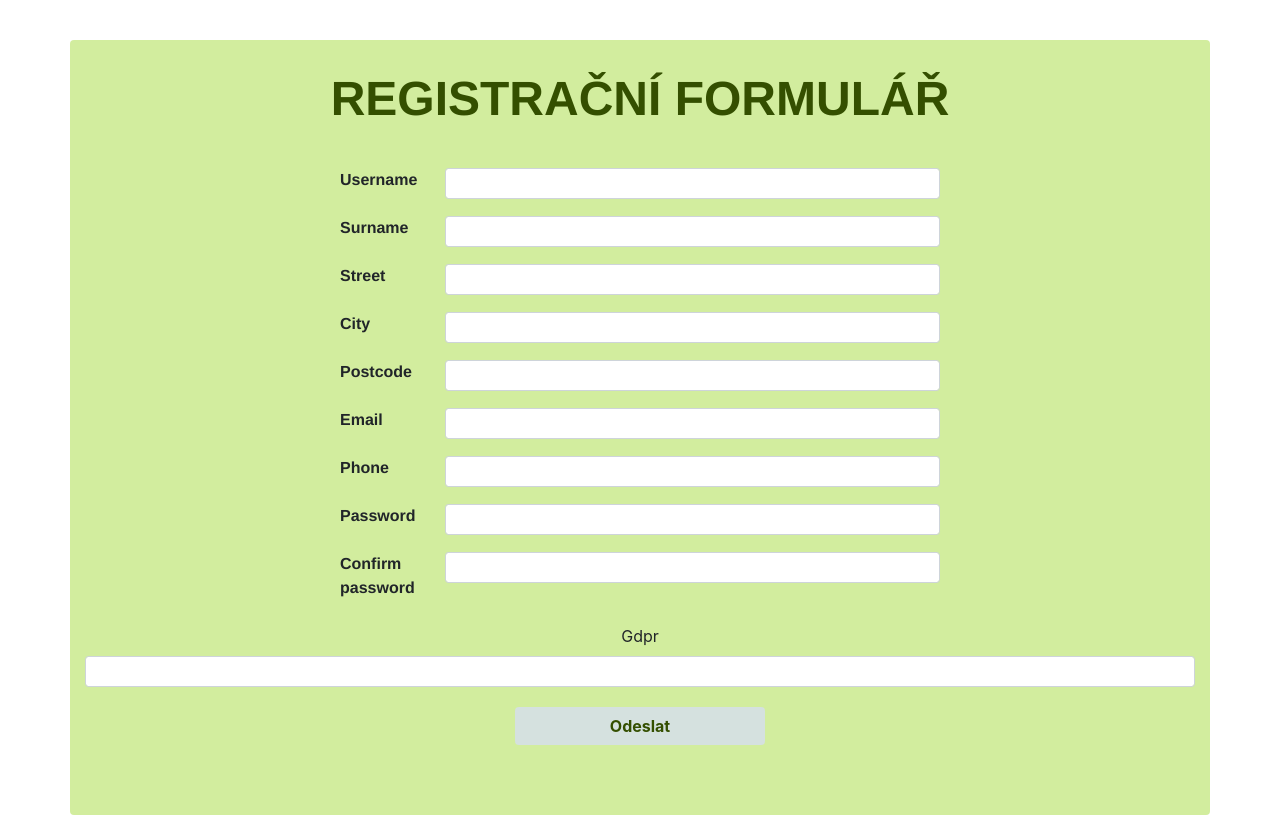
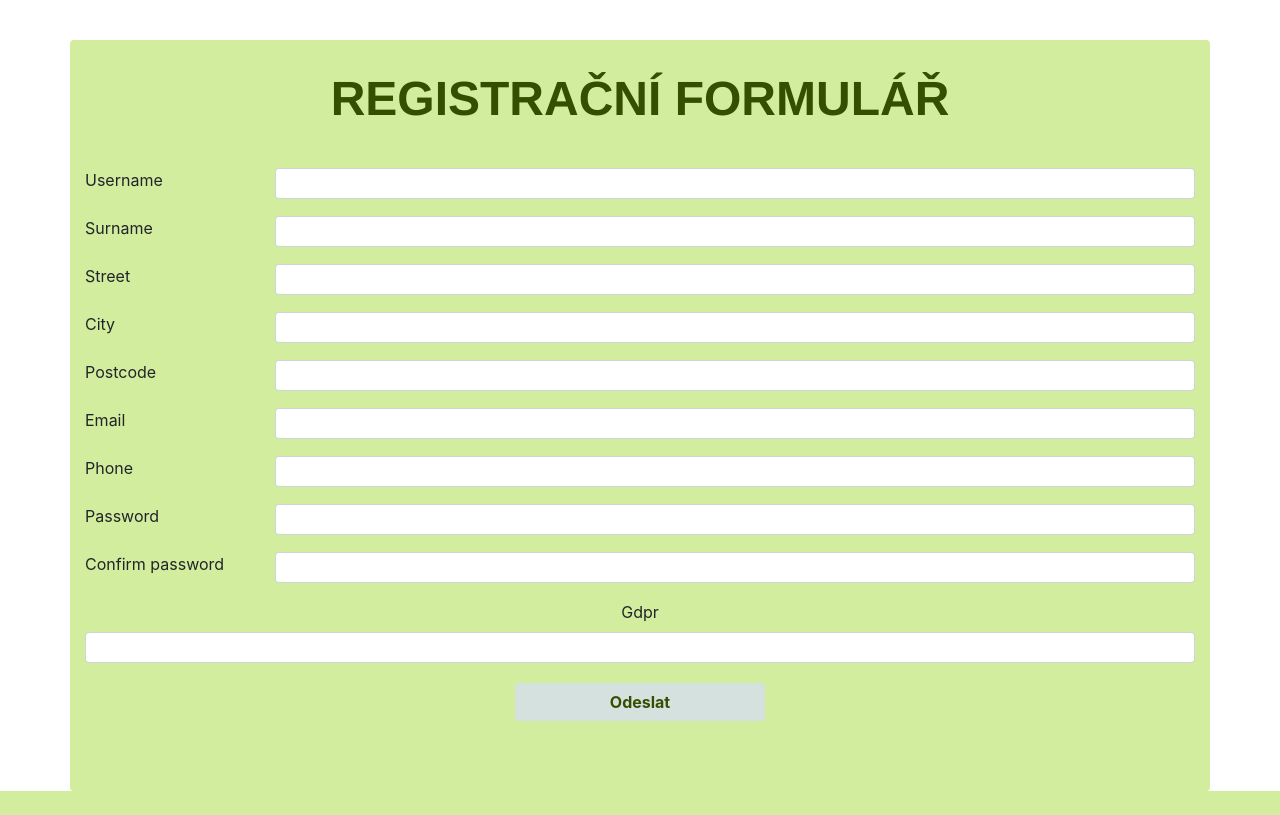
Before and after one commit to ifischerova/bezcisobe, a Flask app: template templates/registrace.html in a window 1280 px wide. Shown: the part 92-907 px from the top of the page. After the commit the page ends 883 px from the top, so only its background shows below. Run offline with Flask 2, Linux system fonts and the light colour scheme; the template is opened without the code that fills it: most values are stand-ins (such as "Sample title", 1, 10 or a date in 2020); form fields are guessed from the names that the template uses; parts of the project's set-up code (start-up, migrations or seed data) failed here and were passed over; some libraries are stand-ins or nearby versions.

Commit message:
deleted <div class="formular">

```diff
--- a/templates/_formhelpers.html
+++ b/templates/_formhelpers.html
@@ -1,5 +1,4 @@
 {% macro render_field(field) %}
-<div class="formular">
   <div class="form-group row">
     <div class="col-sm-2">{{ field.label }}</div>
     <div class="col-sm-10">{{ field(class="form-control form-control-sm")|safe }}
@@ -10,5 +9,4 @@
     {% endif %}
     </div>
   </div>
-</div>
 {% endmacro %}
```
